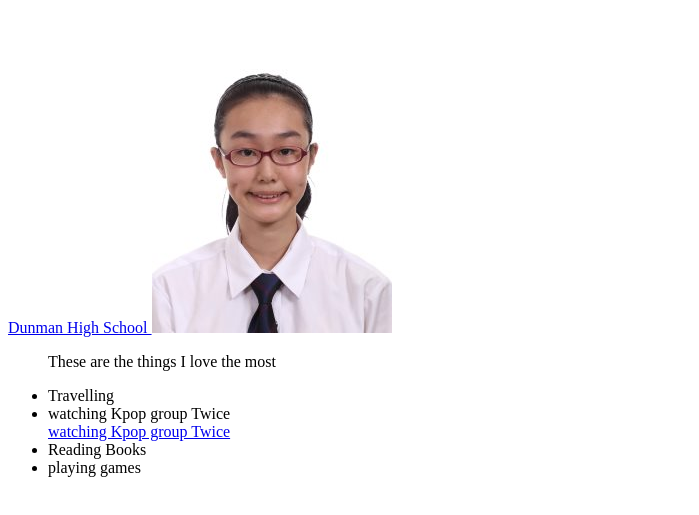
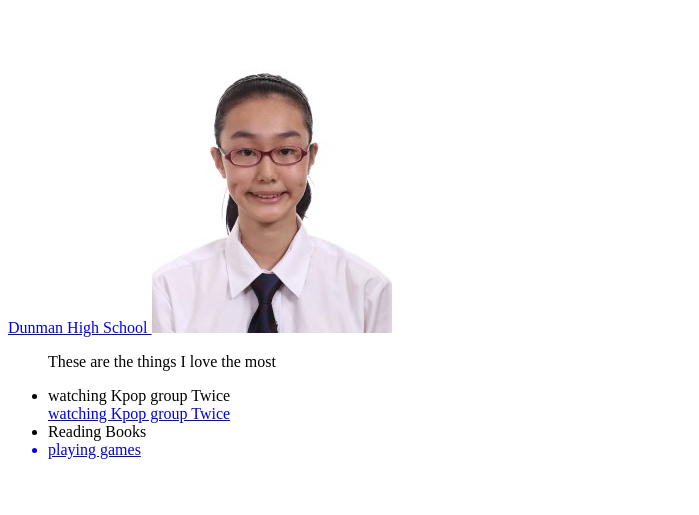
Before and after one commit to dhs17y1gwangyihui/dhe17y1gwangyihui.github.io, a plain HTML site: page index.html in a window 1280 px wide. Shown: the part 101-616 px from the top of the page, without its empty margins (0-699 px from the left). Drawn offline with Linux system fonts and the light colour scheme.

Commit message:
Update index.html

```diff
--- a/index.html
+++ b/index.html
@@ -9,11 +9,12 @@ My name is Wang Yihui. I am a student of Dunman High School. Currently in 1st ye
 <a href ="www.dhs.sg">Dunman High School </a>
  <img src="photo.jpg"/><ul>
 <p>These are the things I love the most</p>
- <li>Travelling</li>
-<li>watching Kpop group Twice</li>
+ <li>watching Kpop group Twice</li>
 <a href="https://www.youtube.com/watch?v=VQtonf1fv_s"> watching Kpop group Twice</a>
 <li>Reading Books</li>
+ <a href="https://www.kobo.com/us/en/p/free-ebooks">
 <li>playing games</li>
+  <a href="https://clashroyale.com/">
 </ul>
 
 </body>
```
